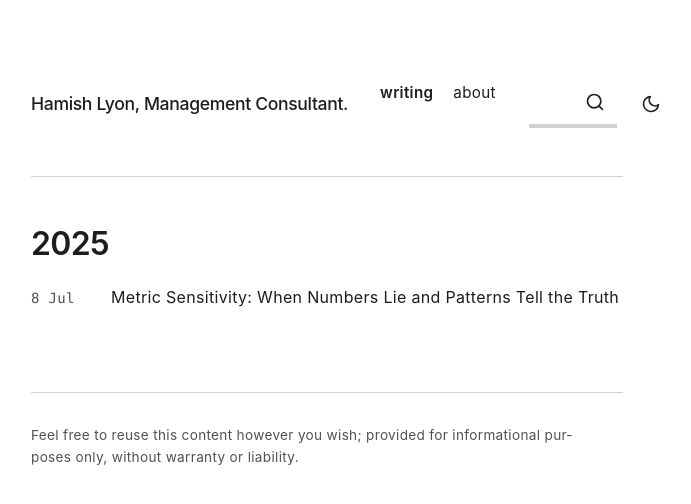
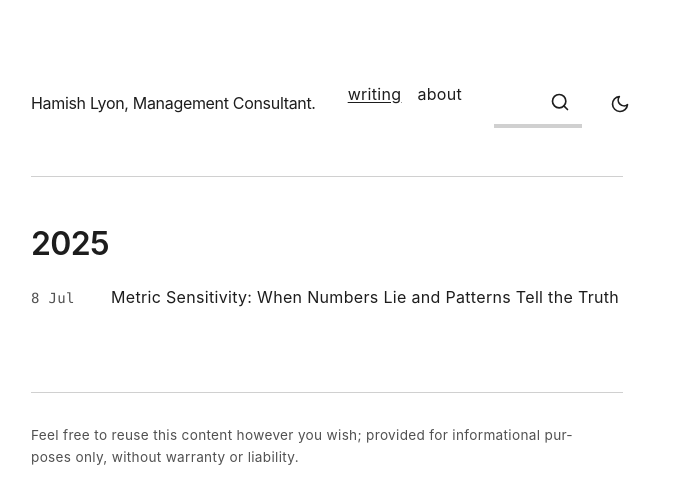
Before and after one commit to HamishFrostLyon/hamishfrostlyon.github.io, a Jekyll site: the page built from writing.html, in a window 1280 px wide. Shown: the top 504 px of the page, without its empty margins (313-1004 px from the left). Built offline with Jekyll 4.4.1, drawn with Linux system fonts in a browser that asks for light colours.

Commit message:
Unify header element sizing and alignment
- Set all header text to 1rem font size (title, nav links)
- Use consistent font-weight: 400 (normal) throughout
- Standardize all gaps to 1rem for visual consistency
- Change active nav indicator from bold to underline
- Perfect visual alignment with unified sizing

```diff
--- a/_sass/_layout.scss
+++ b/_sass/_layout.scss
@@ -34,8 +34,8 @@ header {
     }
 
     h1 {
-        font-size: 1.1rem;
-        font-weight: 500;
+        font-size: 1rem;
+        font-weight: 400;
         margin: 0;
         flex-shrink: 0;
 
@@ -58,12 +58,13 @@ header {
 nav {
     display: flex;
     align-items: center;
-    gap: $spacing-unit;
+    gap: 1rem;
 
     a {
         color: var(--text-color) !important;
         text-decoration: none !important;
-        font-size: 0.95rem;
+        font-size: 1rem;
+        font-weight: 400;
         @include transition(opacity);
 
         &:hover {
@@ -71,7 +72,8 @@ nav {
         }
 
         &.active {
-            font-weight: 600;
+            font-weight: 400;
+            text-decoration: underline !important;
         }
     }
 }
@@ -79,7 +81,7 @@ nav {
 .header-actions {
     display: flex;
     align-items: center;
-    gap: 0.75rem;
+    gap: 1rem;
     flex-shrink: 0;
 }
 
```
